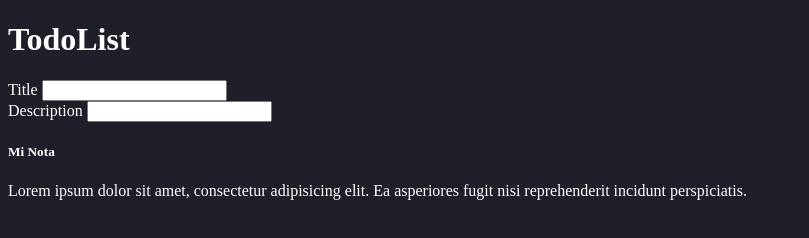
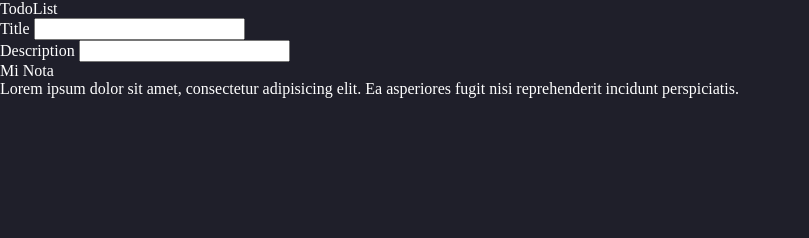
Before and after one commit to WizardRRR/git-remote, a plain HTML site: page index.html in a window 1280 px wide. Shown: the whole page, without its empty margins (0-809 px from the left). Drawn offline with Linux system fonts and the light colour scheme.

Commit message:
add normalize styles

```diff
--- a/style.css
+++ b/style.css
@@ -1,3 +1,11 @@
+* {
+  margin: 0;
+  padding: 0;
+  box-sizing: border-box;
+  font-size: 16px;
+  font-weight: 400;
+}
+
 body {
   background-color: rgb(31, 31, 42);
   color: #fff;
```
